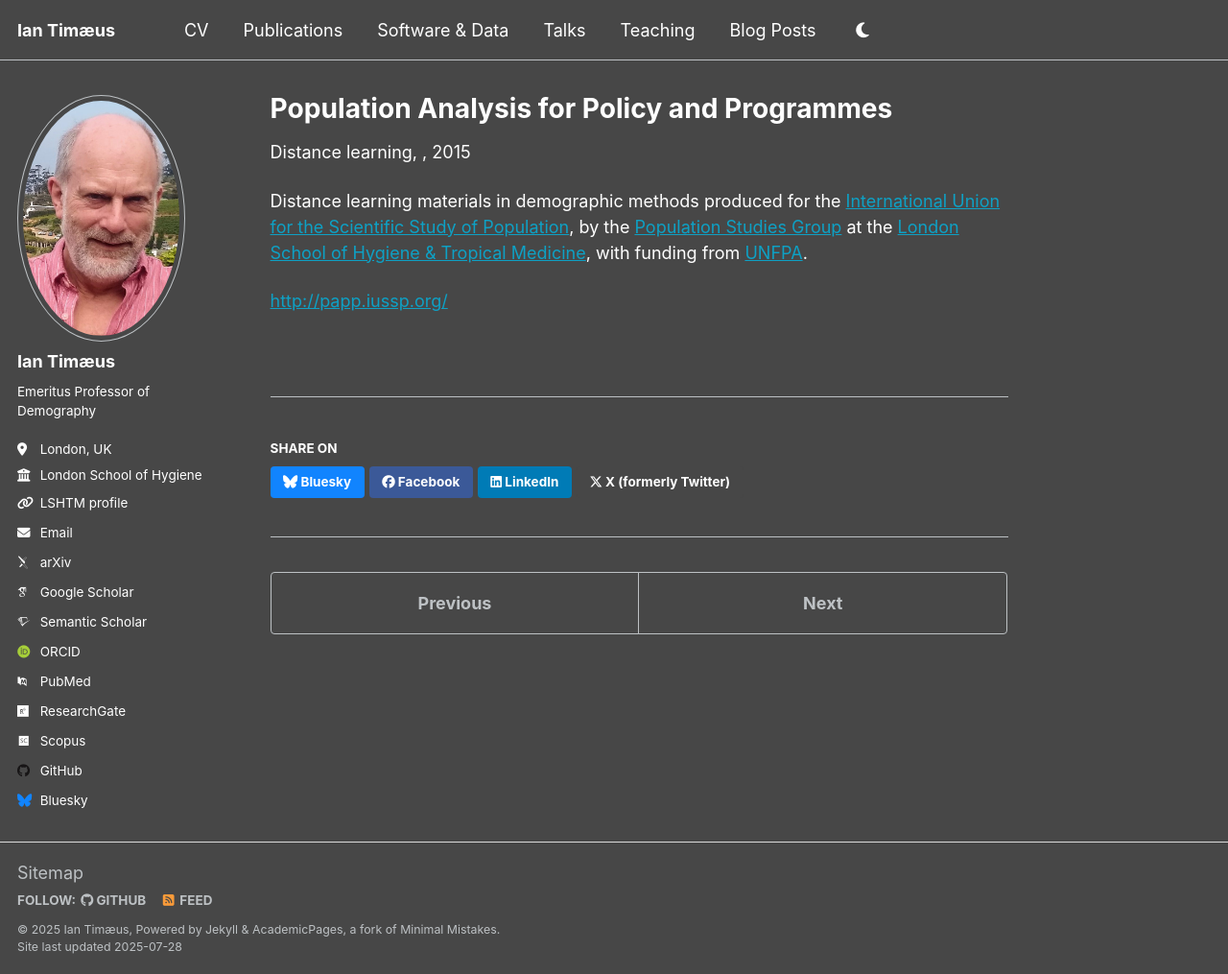
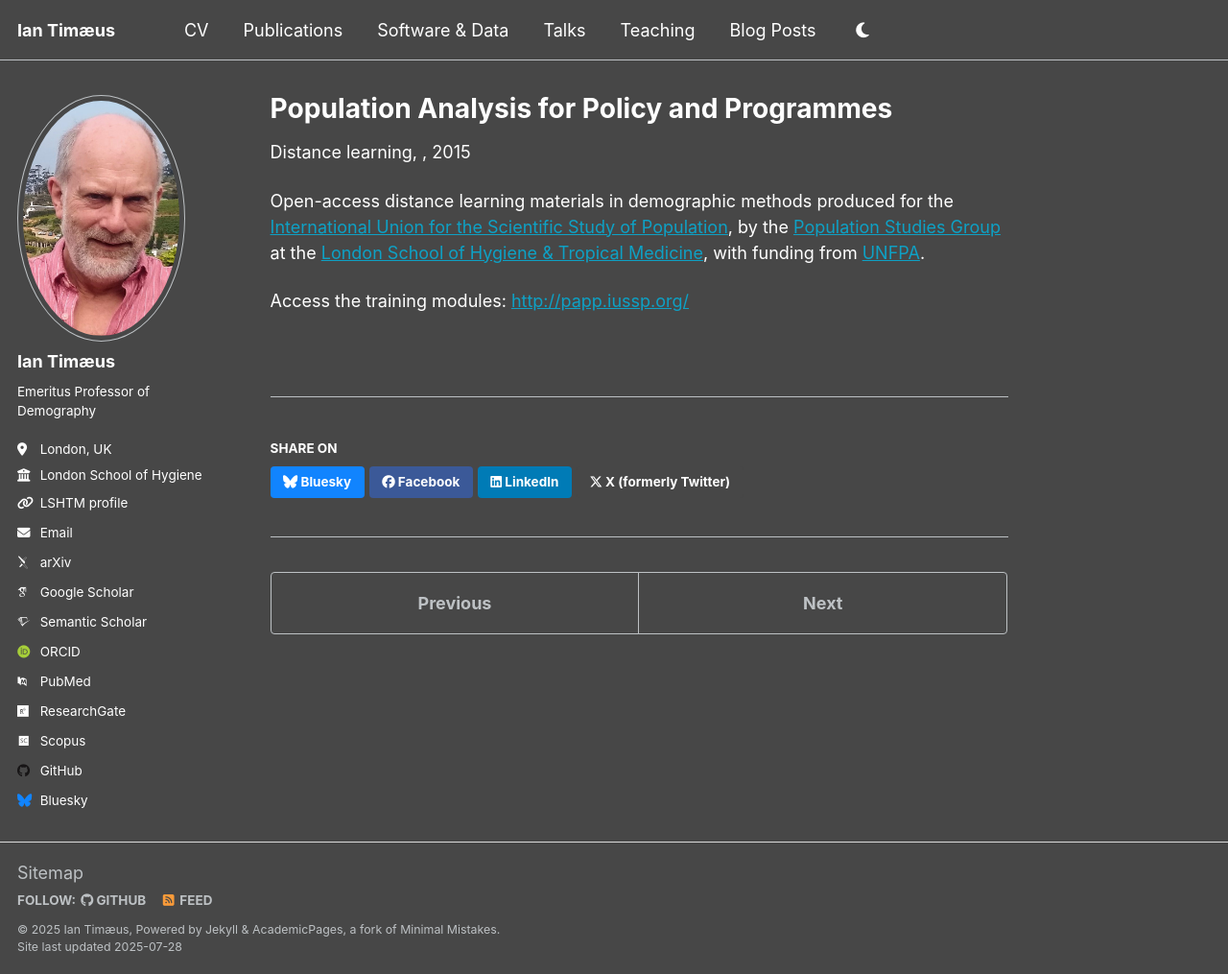
Before and after one commit to BugBunny/ian_timaeus, a Jekyll site: the page built from _teaching/papp.md, in a window 1280 px wide and 1015 px high. Shown: the whole window at 96% size. Built offline with Jekyll 4.4.1, drawn with Linux system fonts in a browser that asks for light colours; some web fonts are replaced; a script that is not in the unit is left out.

Commit message:
Update teaching

```diff
--- a/_teaching/papp.md
+++ b/_teaching/papp.md
@@ -8,6 +8,6 @@ date: 2015-01-01
 location: "On-line"
 ---
 
-Distance learning materials in demographic methods produced for the [International Union for the Scientific Study of Population](https:www.iussp.org), by the [Population Studies Group](https://www.lshtm.ac.uk/research/centres-projects-groups/psg) at the [London School of Hygiene & Tropical Medicine](https://www.lshtm.ac.uk), with funding from [UNFPA](https://www.unfpa.org).
+Open-access distance learning materials in demographic methods produced for the [International Union for the Scientific Study of Population](https:www.iussp.org), by the [Population Studies Group](https://www.lshtm.ac.uk/research/centres-projects-groups/psg) at the [London School of Hygiene & Tropical Medicine](https://www.lshtm.ac.uk), with funding from [UNFPA](https://www.unfpa.org).
 
-[http://papp.iussp.org/](http://papp.iussp.org/ "Open link")
+Access the training modules: [http://papp.iussp.org/](http://papp.iussp.org/ "Open link")
```
Also changed, not shown: _teaching/TDE.md (+1 -1 lines).
